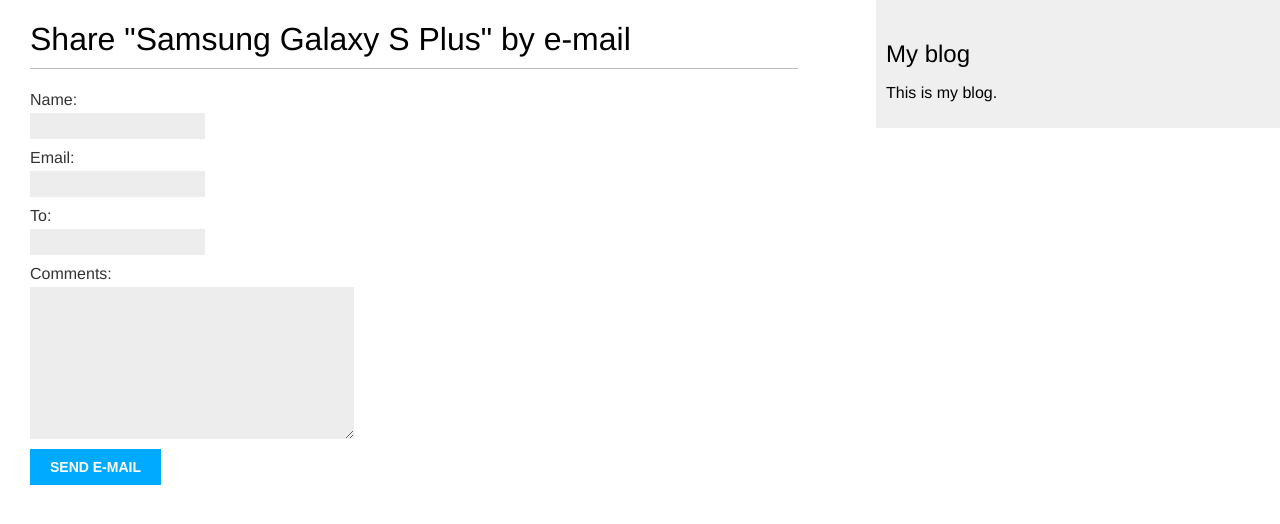
After one commit to memovalverd42/djangoBook, a Django app: page /blog/7/share/ in a window 1280 px wide. The commit adds this page. Shown: the top 524 px of the page. Run offline with Django 4.2, Linux system fonts and the light colour scheme; data comes from the database, SQL or seed files in the repository.

Commit message:
forms and email service

```diff
--- /dev/null
+++ b/blog_application/mysite/blog/forms.py
@@ -0,0 +1,7 @@
+from django import forms
+
+class EmailPostForm(forms.Form):
+    name     = forms.CharField(max_length=25)
+    email    = forms.EmailField(required=True)
+    to       = forms.EmailField(required=True)
+    comments = forms.CharField(required=False, widget=forms.Textarea)
--- a/blog_application/mysite/blog/templates/blog/post/detail.html
+++ b/blog_application/mysite/blog/templates/blog/post/detail.html
@@ -10,4 +10,9 @@
     Published {{ post.publish }} by {{ post.author }}
   </p>
   {{ post.body|linebreaks }}
+  <p>
+    <a href="{% url "blog:post_share" post.id %}">
+      Share this post
+    </a>
+  </p>
 {% endblock %}
--- a/blog_application/mysite/blog/templates/blog/post/list.html
+++ b/blog_application/mysite/blog/templates/blog/post/list.html
@@ -16,4 +16,5 @@
     {{ post.body|truncatewords:30|linebreaks }}
   {% endfor %}
   {% include "pagination.html" with page=posts %}
+  {% comment %} {% include "pagination.html" with page=page_obj %} {% endcomment %}
 {% endblock %}
--- /dev/null
+++ b/blog_application/mysite/blog/templates/blog/post/share.html
@@ -0,0 +1,19 @@
+{% extends "blog/base.html" %}
+
+{% block title %}Share a post{% endblock %}
+
+{% block content %}
+  {% if sent %}
+    <h1>E-mail successfully sent</h1>
+    <p>
+      "{{ post.title }}" was successfully sent to {{ form.cleaned_data.to }}.
+    </p>
+  {% else %}
+    <h1>Share "{{ post.title }}" by e-mail</h1>
+    <form method="post" novalidate>
+      {{ form.as_p }}
+      {% csrf_token %}
+      <input type="submit" value="Send e-mail">
+    </form>
+  {% endif %}
+{% endblock %}
--- a/blog_application/mysite/blog/urls.py
+++ b/blog_application/mysite/blog/urls.py
@@ -5,8 +5,10 @@ app_name = 'blog'
 urlpatterns = [
     # Post views
     path('', views.post_list, name='post_list'),
+    # path('', views.PostListView.as_view(), name='post_list'),
     path('<int:year>/<int:month>/<int:day>/<slug:post>/',
         views.post_detail,
         name='post_detail',
     ),
+    path('<int:post_id>/share/', views.post_share, name='post_share'),
 ]
--- a/blog_application/mysite/blog/views.py
+++ b/blog_application/mysite/blog/views.py
@@ -1,6 +1,18 @@
 from django.shortcuts import render, get_object_or_404
 from .models import Post
 from django.core.paginator import Paginator, EmptyPage, PageNotAnInteger
+from django.views.generic import ListView
+from .forms import EmailPostForm
+from django.core.mail import send_mail
+
+# class PostListView(ListView):
+#     """
+#     Es una alternativa a la funcion post_list(request)
+#     """
+#     queryset = Post.published.all()
+#     context_object_name = 'posts'
+#     paginate_by = 3
+#     template_name = 'blog/post/list.html'
 
 def post_list(request):
     post_list = Post.published.all()
@@ -50,3 +62,27 @@ def post_detail(request, year, month, day, post):
         'blog/post/detail.html',
         {'post': post}
     )
+
+def post_share(request, post_id):
+    # Recuperar el post por ID
+    post = get_object_or_404(Post, id=post_id, status=Post.Status.PUBLISHED)
+    sent = False
+    if request.method == 'POST':
+        # Enviar formulario
+        form = EmailPostForm(request.POST)
+        if form.is_valid():
+            # Los campos pasaron la validacion
+            cd = form.cleaned_data
+            post_url = request.build_absolute_uri(post.get_absolute_url())
+            subject = f"{cd['name']} recommends you read " \
+                      f"{post.title}"
+            message = f"Read {post.title} at {post_url}\n\n" \
+                      f"{cd['name']}\'s comments: {cd['comments']}"
+            send_mail(subject, message, 'guillermovalverde42@gmail.com',
+                      [cd['to']])
+            sent = True
+    else:
+        form = EmailPostForm()
+    return render(request, 'blog/post/share.html', {'post': post,
+                                                    'form': form,
+                                                    'sent': sent})
```
Also changed, not shown: blog_application/mysite/mysite/settings.py (+9 -2 lines), 1 other file.
